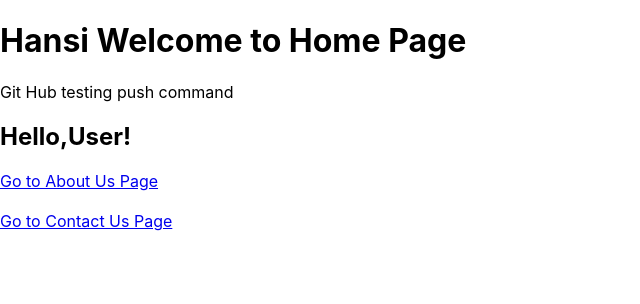
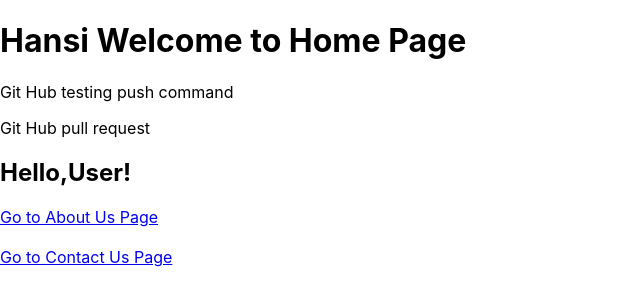
Before and after one commit to hansitharuka/git-practice, a React (Create React App) app: page / in a window 1280 px wide. Shown: the top 304 px of the page, without its empty margins (0-640 px from the left). Built offline with nearby package versions, Linux system fonts and the light colour scheme.

Commit message:
Update Home.js add new paragraph

```diff
--- a/src/Pages/Home.js
+++ b/src/Pages/Home.js
@@ -17,6 +17,8 @@
 
         <p>Git Hub testing push command</p>
 
+        <p>Git Hub pull request</p>
+
         <h2>{getGreeting()}</h2>
 
         {/* <h2>{alert("National Institute Of Business Management")}</h2> */}
```
